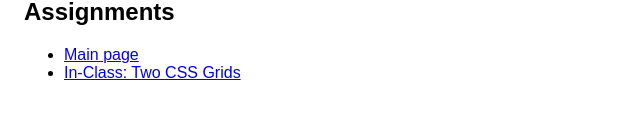
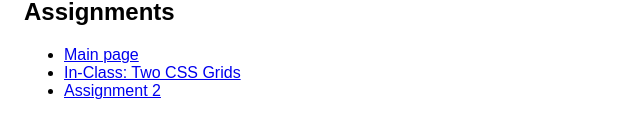
Before and after one commit to giannascuteri903/FEFFall2025, a plain HTML site: page index.html in a window 1280 px wide. Shown: the part 122-260 px from the top of the page, without its empty margins (0-640 px from the left). Drawn offline with Linux system fonts and the light colour scheme.

Commit message:
New Changes

```diff
--- a/index.html
+++ b/index.html
@@ -15,6 +15,7 @@
   <ul>
     <li><a href="./"> Main page </a></li>
     <li><a href="GridAssignment/">In-Class: Two CSS Grids</a></li>
+     <li><a href="Assignment2/">Assignment 2</a></li>
   </ul>
 </body>
 </html>
```
